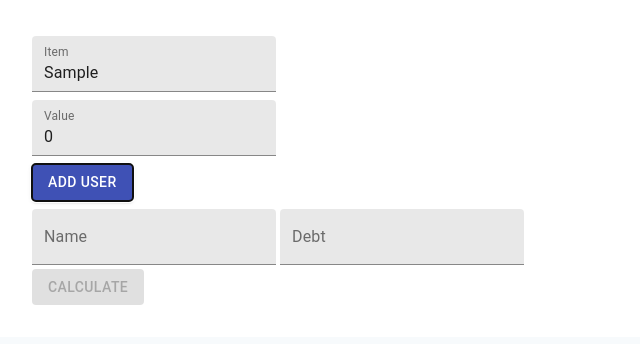
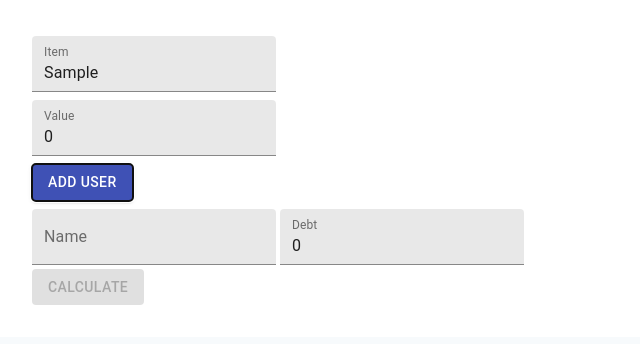
Before and after one commit to kamalarieff/travel-app, a React (Create React App) app: page / in a window 1280 px wide. Both pictures are taken after typing "Sample" into the empty fields and a click on the button "ADD USER". Shown: the top 344 px of the page, without its empty margins (0-640 px from the left). Built offline with nearby package versions, Linux system fonts and the light colour scheme.

Commit message:
Check if item value is equal to total all debts

```diff
--- a/src/pages/Debt/index.jsx
+++ b/src/pages/Debt/index.jsx
@@ -14,40 +14,61 @@ const initialState = {
 };
 
 const reducer = (state, action) => {
-  console.log("TCL: reducer -> action", action);
   return produce(state, draft => {
     switch (action.type) {
       case "ADD_USER": {
         draft.users.byId[action.id] = {
-          id: action.id
+          id: action.id,
+          name: "",
+          debt: 0
         };
         draft.users.allIds.push(action.id);
+        break;
       }
       case "UPDATE_USER_NAME": {
         draft.users.byId[action.id].name = action.name;
+        break;
       }
       case "UPDATE_USER_DEBT": {
         draft.users.byId[action.id].debt = action.debt;
+        break;
+      }
+      default: {
+        break;
       }
     }
   });
 };
 
-const UserForm = ({ id, dispatch }) => {
+const UserForm = ({ id, dispatch, name, debt }) => {
   const handleNameChange = e => {
     dispatch({ type: "UPDATE_USER_NAME", id, name: e.target.value });
   };
 
   const handleDebtChange = e => {
-    dispatch({ type: "UPDATE_USER_DEBT", id, debt: e.target.value });
+    dispatch({
+      type: "UPDATE_USER_DEBT",
+      id,
+      debt: parseInt(e.target.value) || 0
+    });
   };
 
   return (
     <>
       <div className="mr-1">
-        <TextField label="Name" variant="filled" onChange={handleNameChange} />
+        <TextField
+          label="Name"
+          variant="filled"
+          onChange={handleNameChange}
+          value={name}
+        />
       </div>
-      <TextField label="Debt" variant="filled" onChange={handleDebtChange} />
+      <TextField
+        label="Debt"
+        variant="filled"
+        onChange={handleDebtChange}
+        value={debt}
+      />
     </>
   );
 };
@@ -63,7 +84,7 @@ const Debt = () => {
 
   const lastId = R.defaultTo(0, R.last(allIds));
 
-  console.log("state", state);
+  console.log("state", state.users.byId);
 
   const handleClick = () => {
     dispatch({ type: "ADD_USER", id: lastId + 1 });
@@ -81,6 +102,19 @@ const Debt = () => {
     showResult(res1);
   };
 
+  const lessThan2 = R.pipe(R.length, R.lt(R.__, 2));
+
+  const itemValueEqualToTotal = R.curry((total, ids) =>
+    R.pipe(
+      R.map(id => byId[id].debt),
+      R.sum,
+      R.equals(total)
+    )(ids)
+  );
+
+  const isDisabled =
+    lessThan2(allIds) || !itemValueEqualToTotal(itemValue, allIds);
+
   return (
     <Container>
       <div className="flex flex-col">
@@ -92,7 +126,7 @@ const Debt = () => {
             label="Value"
             variant="filled"
             value={itemValue}
-            onChange={e => setItemvalue(e.target.value)}
+            onChange={e => setItemvalue(parseInt(e.target.value))}
           />
         </div>
         <div className="my-1">
@@ -100,16 +134,24 @@ const Debt = () => {
             ADD USER
           </Button>
         </div>
-        {allIds.map(userId => (
-          <div key={userId} className="flex my-1">
-            <UserForm id={userId} dispatch={dispatch} />
-          </div>
-        ))}
+        {allIds.map(userId => {
+          console.log("TCL: Debt -> byId[userId]", byId[userId]);
+          return (
+            <div key={userId} className="flex my-1">
+              <UserForm
+                id={userId}
+                dispatch={dispatch}
+                name={byId[userId].name}
+                debt={byId[userId].debt}
+              />
+            </div>
+          );
+        })}
       </div>
       <Button
         variant="contained"
         color="primary"
-        disabled={allIds.length < 2}
+        disabled={isDisabled}
         onClick={handleCalculate}
       >
         CALCULATE
```
